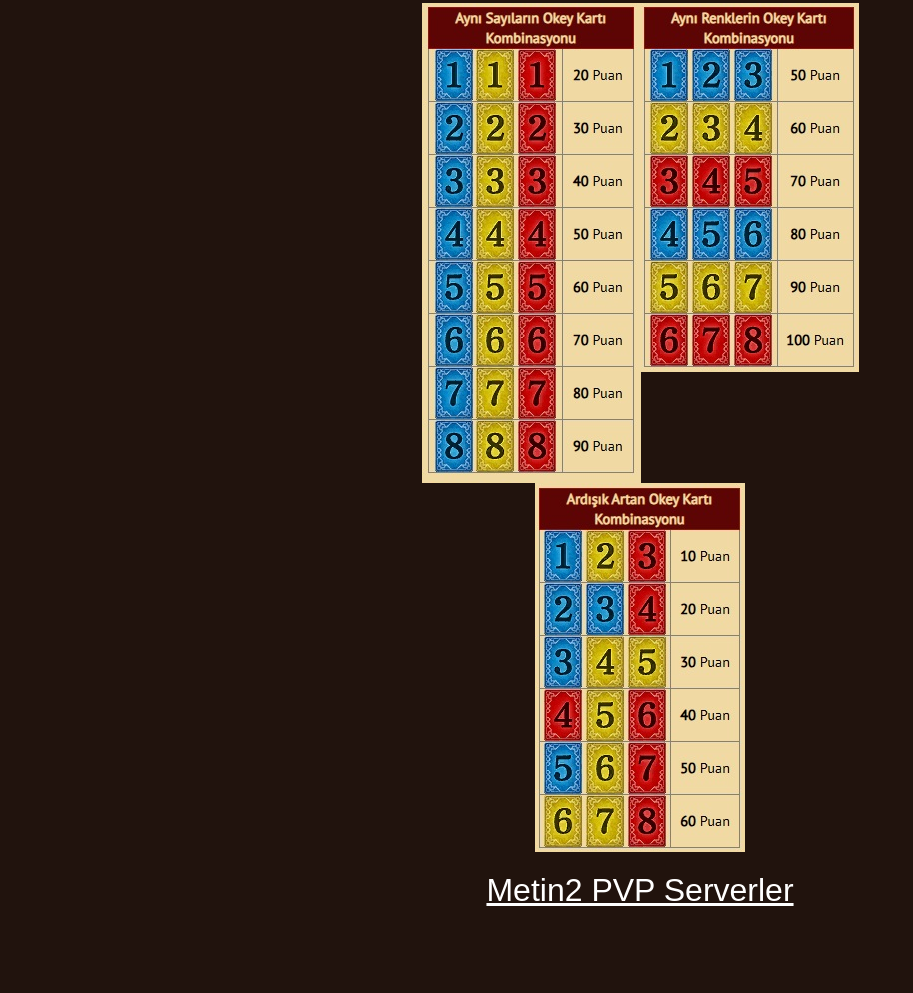
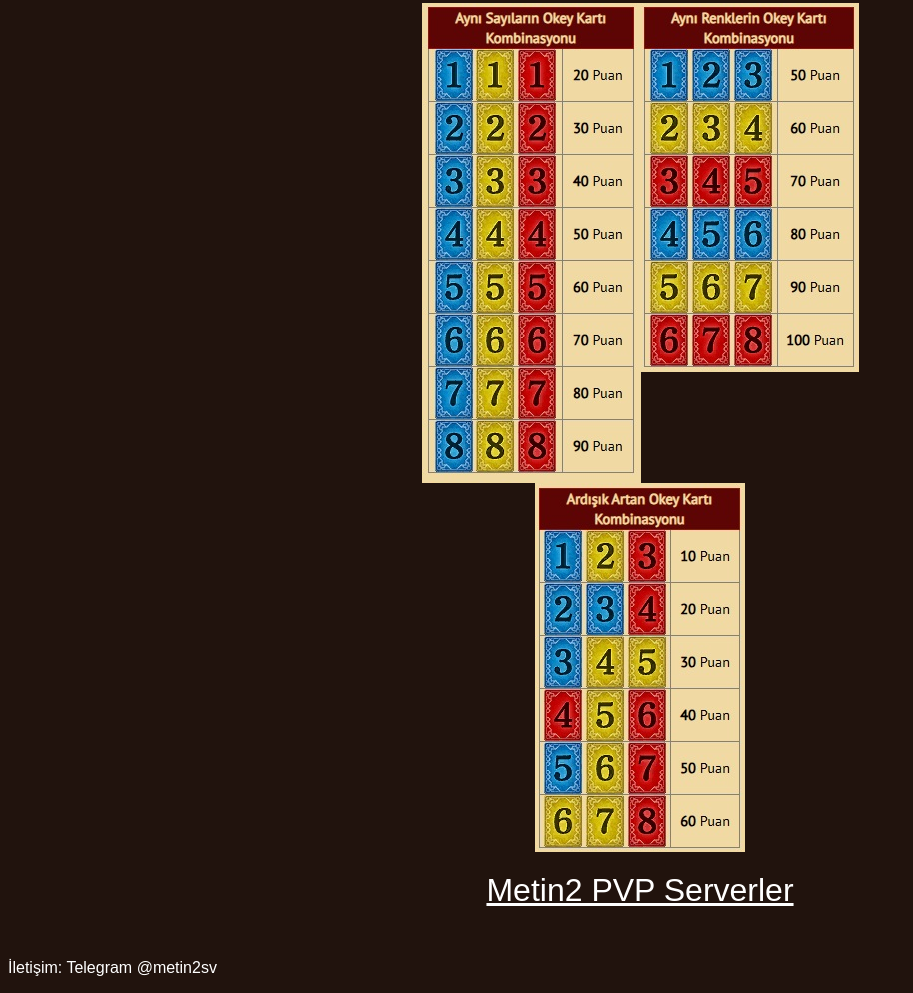
Before and after one commit to metin2zort/metin2okeykarti, a plain HTML site: page index.html in a window 1280 px wide. Shown: the part 517-1510 px from the top of the page, without its empty margins (0-913 px from the left). Before the commit the page ends 1434 px from the top, so only its background shows below. Drawn offline with Linux system fonts and the light colour scheme.

Commit message:
Update index.html

```diff
--- a/index.html
+++ b/index.html
@@ -162,6 +162,10 @@
     element.classList.toggle('active');
   }
 </script>
+
+	<footer style="margin-top:50px;">
+		<p>İletişim: Telegram @metin2sv</p>
+	</footer>
 </body>
 
 </html>
```
